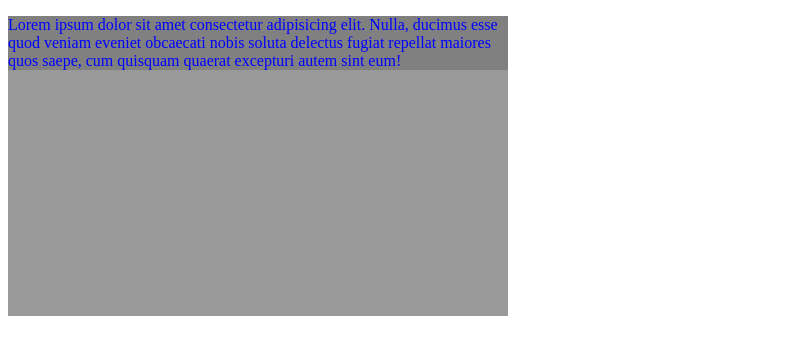
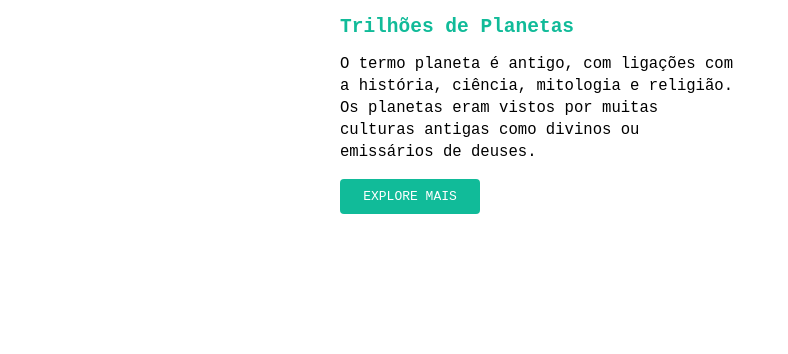
Before and after one commit to BrunoSaibert/css-com-sass, a website: page index.html in a window 1280 px wide. Shown: the whole page, without its empty margins (0-788 px from the left). Drawn offline with Linux system fonts and the light colour scheme.

Commit message:
Verificar como as Variáveis funcionam

```diff
--- a/css/colors.css
+++ /dev/null
@@ -1,3 +0,0 @@
-p {
-  color: blue;
-}
--- a/index.html
+++ b/index.html
@@ -9,8 +9,10 @@
   <link rel="stylesheet" href="css/style.css">
 </head>
 <body>
-  <div>
-    <p>Lorem ipsum dolor sit amet consectetur adipisicing elit. Nulla, ducimus esse quod veniam eveniet obcaecati nobis soluta delectus fugiat repellat maiores quos saepe, cum quisquam quaerat excepturi autem sint eum!</p>
-  </div>
+  <section>
+    <h1>Trilhões de Planetas</h1>
+    <p>O termo planeta é antigo, com ligações com a história, ciência, mitologia e religião. Os planetas eram vistos por muitas culturas antigas como divinos ou emissários de deuses.</p>
+    <a href="#">Explore Mais</a>
+  </section>
 </body>
 </html>
--- a/scss/_buttons.scss
+++ /dev/null
@@ -1,5 +0,0 @@
-a {
-  display: block;
-  width: 200px;
-  height: 40px;
-}
--- a/scss/_colors.scss
+++ /dev/null
@@ -1,4 +0,0 @@
-p {
-  color: blue;
-  background: gray;
-}
--- a/scss/style.scss
+++ b/scss/style.scss
@@ -1,14 +1,32 @@
-@import "colors";
-@import "buttons";
+$cor-primaria: #1b9;
+$font-primaria: monospace;
 
-$preto: #999;
+section {
+  max-width: 600px;
+  margin: 0 auto;
+}
 
-div {
-  background: $preto;
-  height: 300px;
-  width: 500px;
-  a {
-    color: red;
-    background: blue;
-  }
+h1 {
+  color: $cor-primaria;
+  font-family: $font-primaria;
 }
+
+p {
+  font-size: 1.2em;
+  line-height: 1.4;
+  max-width: 400px;
+  font-family: $font-primaria;
+}
+
+a {
+  display: block;
+  max-width: 120px;
+  padding: 10px;
+  border-radius: 4px;
+  text-align: center;
+  background: $cor-primaria;
+  color: white;
+  text-decoration: none;
+  text-transform: uppercase;
+  font-family: monospace;
+}
```
Also changed, not shown: css/style.css.
